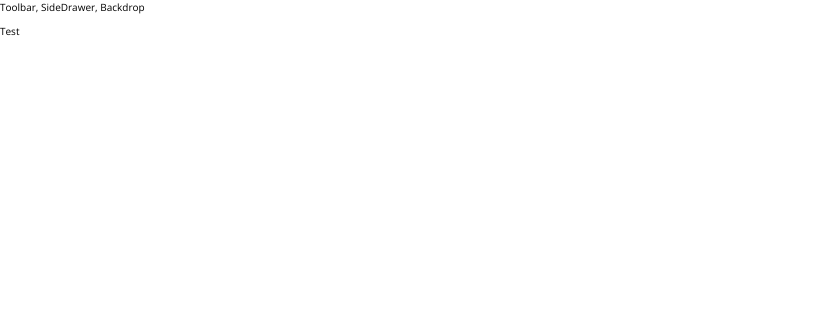
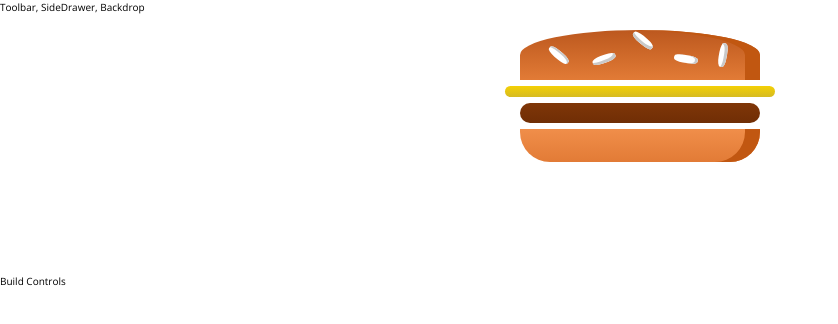
Before and after one commit to jg00/prop-MJ-Burgers, a React (Create React App) app: page / in a window 1280 px wide. Shown: the top 324 px of the page, without its empty margins (0-838 px from the left). Built offline with nearby package versions, Linux system fonts and the light colour scheme.

Commit message:
Layout and Burger components.

```diff
--- a/package.json
+++ b/package.json
@@ -3,6 +3,7 @@
   "version": "0.1.0",
   "private": true,
   "dependencies": {
+    "prop-types": "^15.7.2",
     "react": "^16.8.6",
     "react-dom": "^16.8.6",
     "react-scripts": "2.1.8"
--- a/src/App.js
+++ b/src/App.js
@@ -1,12 +1,13 @@
 import React, { Component } from "react";
 import Layout from "./components/Layout/Layout";
+import BurgerBuilder from "./containers/BurgerBuilder/BurgerBuilder";
 
 class App extends Component {
   render() {
     return (
       <div>
         <Layout>
-          <p>Test</p>
+          <BurgerBuilder />
         </Layout>
       </div>
     );
--- /dev/null
+++ b/src/components/Burger/Burger.js
@@ -0,0 +1,16 @@
+import React from "react";
+import classes from "./Burger.module.css";
+import BurgerIngredient from "./BurgerIngredient/BurgerIngredient";
+
+const burger = props => {
+  return (
+    <div className={classes.Burger}>
+      <BurgerIngredient type="bread-top" />
+      <BurgerIngredient type="cheese" />
+      <BurgerIngredient type="meat" />
+      <BurgerIngredient type="bread-bottom" />
+    </div>
+  );
+};
+
+export default burger;
--- /dev/null
+++ b/src/components/Burger/Burger.module.css
@@ -0,0 +1,37 @@
+.Burger {
+  width: 100%;
+  margin: auto;
+  height: 250px;
+  overflow: scroll;
+  text-align: center;
+  font-weight: bold;
+  font-size: 1.2rem;
+}
+
+@media (min-width: 1000px) and (min-height: 700px) {
+  .Burger {
+    width: 700px;
+    height: 600px;
+  }
+}
+
+@media (min-width: 500px) and (min-height: 401px) {
+  .Burger {
+    width: 450px;
+    height: 400px;
+  }
+}
+
+@media (min-width: 500px) and (min-height: 400px) {
+  .Burger {
+    width: 350px;
+    height: 300px;
+  }
+}
+
+@media (min-width: 300px) and (min-height: 400px) {
+  .Burger {
+    width: 300px;
+    height: 250px;
+  }
+}
--- /dev/null
+++ b/src/components/Burger/BurgerIngredient/BurgerIngredient.js
@@ -0,0 +1,43 @@
+import React, { Component } from "react";
+import classes from "./BurgerIngredient.module.css";
+import PropTypes from "prop-types";
+
+class BurgerIngredient extends Component {
+  render() {
+    let ingredient = null;
+    switch (this.props.type) {
+      case "bread-bottom":
+        ingredient = <div className={classes.BreadBottom} />;
+        break;
+      case "bread-top":
+        ingredient = (
+          <div className={classes.BreadTop}>
+            <div className={classes.Seeds1} />
+            <div className={classes.Seeds2} />
+          </div>
+        );
+        break;
+      case "meat":
+        ingredient = <div className={classes.Meat} />;
+        break;
+      case "cheese":
+        ingredient = <div className={classes.Cheese} />;
+        break;
+      case "bacon":
+        ingredient = <div className={classes.Bacon} />;
+        break;
+      case "salad":
+        ingredient = <div className={classes.Salad} />;
+        break;
+      default:
+        ingredient = null;
+    }
+    return ingredient;
+  }
+}
+
+BurgerIngredient.propTypes = {
+  type: PropTypes.string.isRequired
+};
+
+export default BurgerIngredient;
--- /dev/null
+++ b/src/components/Burger/BurgerIngredient/BurgerIngredient.module.css
@@ -0,0 +1,113 @@
+.BreadBottom {
+    height: 13%;
+    width: 80%;
+    background: linear-gradient(#F08E4A, #e27b36);
+    border-radius: 0 0 30px 30px;
+    box-shadow: inset -15px 0 #c15711;
+    margin: 2% auto;
+}
+
+.BreadTop {
+    height: 20%;
+    width: 80%;
+    background: linear-gradient(#bc581e, #e27b36);
+    border-radius: 50% 50% 0 0;
+    box-shadow: inset -15px 0 #c15711;
+    margin: 2% auto;
+    position: relative;
+}
+
+.Seeds1 {
+    width: 10%;
+    height: 15%;
+    position: absolute;
+    background-color: white;
+    left: 30%;
+    top: 50%;
+    border-radius: 40%;
+    transform: rotate(-20deg);
+    box-shadow: inset -2px -3px #c9c9c9;
+}
+
+.Seeds1:after {
+    content: "";
+    width: 100%;
+    height: 100%;
+    position: absolute;
+    background-color: white;
+    left: -170%;
+    top: -260%;
+    border-radius: 40%;
+    transform: rotate(60deg);
+    box-shadow: inset -1px 2px #c9c9c9;
+  }
+
+.Seeds1:before {
+    content: "";
+    width: 100%;
+    height: 100%;
+    position: absolute;
+    background-color: white;
+    left: 180%;
+    top: -50%;
+    border-radius: 40%;
+    transform: rotate(60deg);
+    box-shadow: inset -1px -3px #c9c9c9;
+  }
+
+  .Seeds2 {
+    width: 10%;
+    height: 15%;
+    position: absolute;
+    background-color: white;
+    left: 64%;
+    top: 50%;
+    border-radius: 40%;
+    transform: rotate(10deg);
+    box-shadow: inset -3px 0 #c9c9c9;
+  }
+
+  .Seeds2:before {
+    content: "";
+    width: 100%;
+    height: 100%;
+    position: absolute;
+    background-color: white;
+    left: 150%;
+    top: -130%;
+    border-radius: 40%;
+    transform: rotate(90deg);
+    box-shadow: inset 1px 3px #c9c9c9;
+  }
+
+
+.Meat {
+    width: 80%;
+    height: 8%;
+    background: linear-gradient(#7f3608, #702e05);
+    margin: 2% auto;
+    border-radius: 15px;
+}
+
+.Cheese {
+    width: 90%;
+    height: 4.5%;
+    margin: 2% auto;
+    background: linear-gradient(#f4d004, #d6bb22);
+    border-radius: 20px;
+}
+
+.Salad {
+    width: 85%;
+    height: 7%;
+    margin: 2% auto;
+    background: linear-gradient(#228c1d, #91ce50);
+    border-radius: 20px;
+}
+
+.Bacon {
+    width: 80%;
+    height: 3%;
+    background: linear-gradient(#bf3813, #c45e38);
+    margin: 2% auto;
+}
--- a/src/components/Layout/Layout.js
+++ b/src/components/Layout/Layout.js
@@ -1,10 +1,11 @@
 import React from "react";
 import Aux from "../../hoc/Aux";
+import classes from "./Layout.module.css";
 
 const layout = props => (
   <Aux>
     <div>Toolbar, SideDrawer, Backdrop</div>
-    <main>{props.children}</main>
+    <main className={classes.Content}>{props.children}</main>
   </Aux>
 );
 
--- /dev/null
+++ b/src/components/Layout/Layout.module.css
@@ -0,0 +1,3 @@
+.Content {
+  margin-top: 1em;
+}
--- /dev/null
+++ b/src/containers/BurgerBuilder/BurgerBuilder.js
@@ -0,0 +1,16 @@
+import React, { Component } from "react";
+import Aux from "../../hoc/Aux";
+import Burger from "../../components/Burger/Burger";
+
+class BurgerBuilder extends Component {
+  render() {
+    return (
+      <Aux>
+        <Burger />
+        <div>Build Controls</div>
+      </Aux>
+    );
+  }
+}
+
+export default BurgerBuilder;
```
